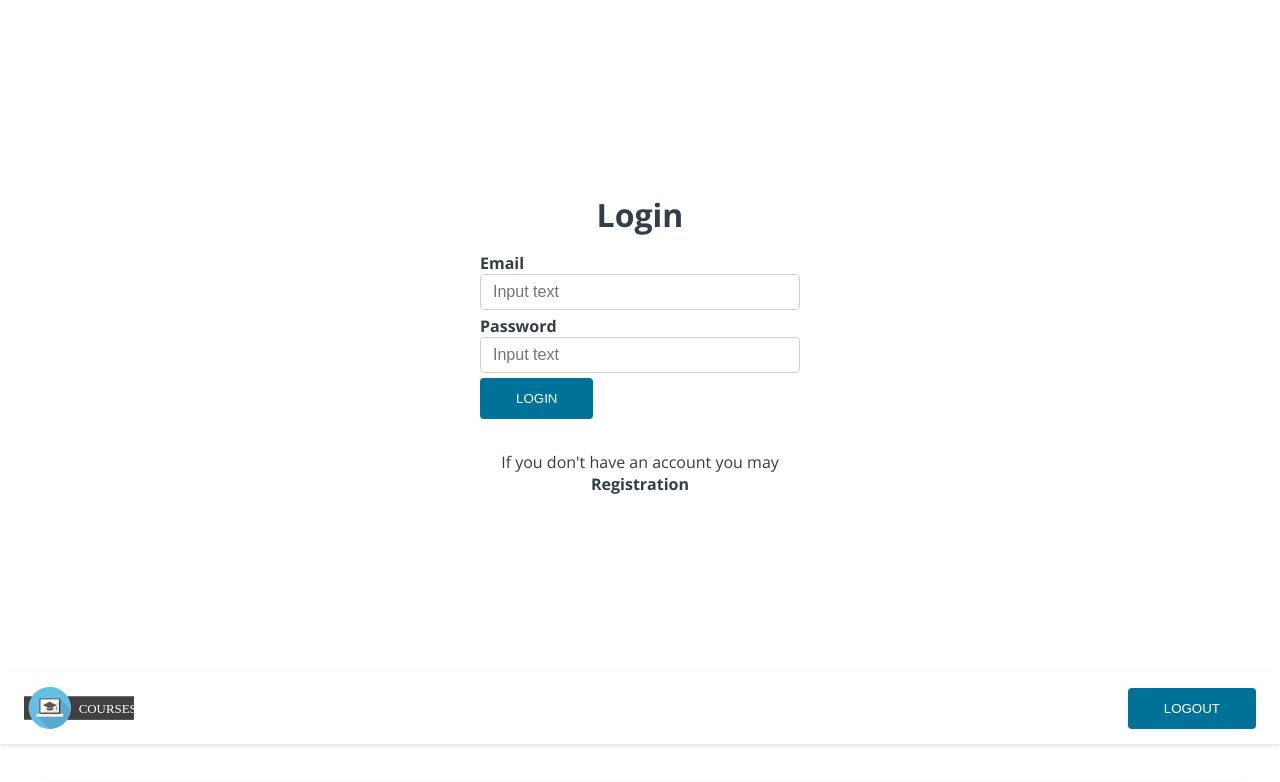
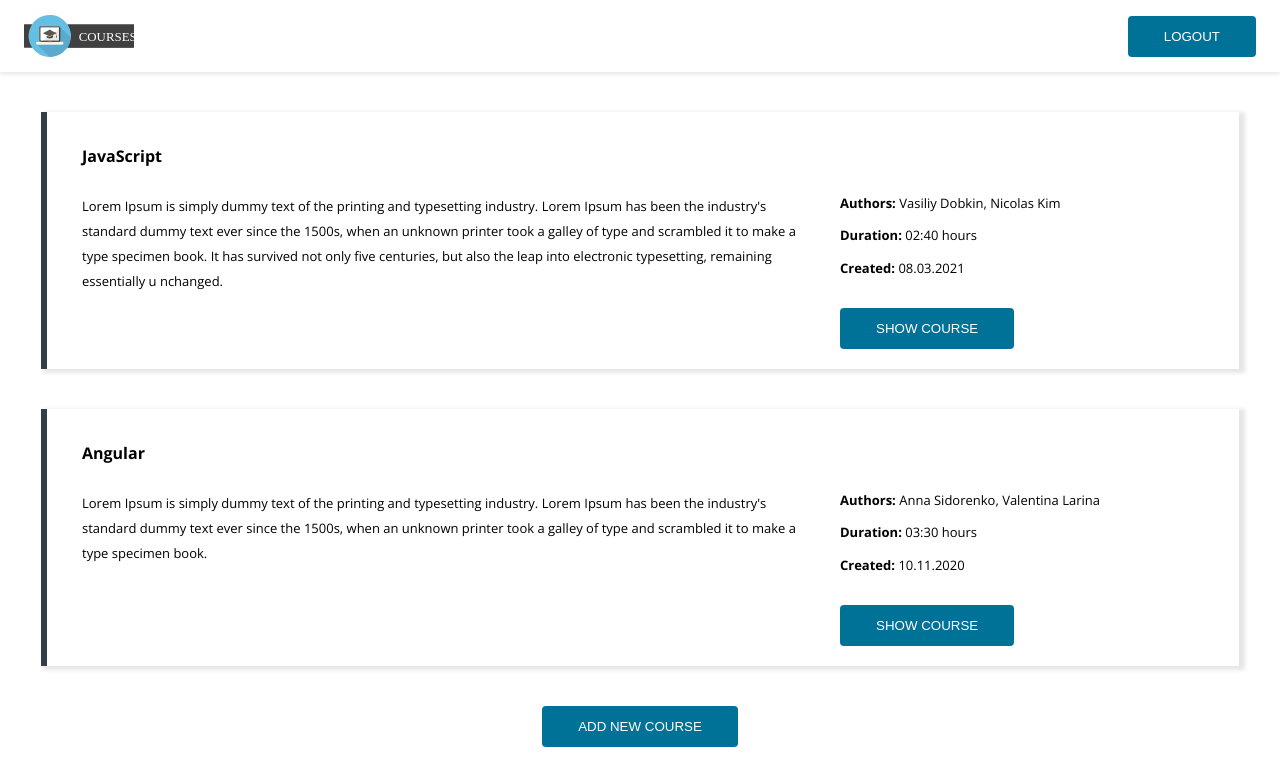
Before and after one commit to FreeFallRush/courses-app, a React (Vite) app: page / in a window 1280 px wide. Shown: the top 782 px of the page. Built offline with nearby package versions, Linux system fonts and the light colour scheme.

Commit message:
Added AuthorItem.types.ts in AuthorItem folder

```diff
--- a/src/App.tsx
+++ b/src/App.tsx
@@ -1,14 +1,14 @@
 import Header from "./components/Header/Header";
 import Courses from "./components/Courses/Courses";
 import { mockedCoursesList, mockedAuthorsList } from "./constants";
-import Login from "./pages/Login/Login";
+import AuthorItem from "./components/AuthorItem/AuthorItem";
 
 import "./App.css";
 
 function App() {
     return (
         <>
-            <Login />
+            <AuthorItem />
             <Header />
             <Courses courses={mockedCoursesList} authors={mockedAuthorsList} />
         </>
--- /dev/null
+++ b/src/components/AuthorItem/AuthorItem.types.ts
@@ -0,0 +1,5 @@
+export type AuthorItemProps = {
+    name: string;
+    onAdd?: () => void;
+    onDelete?: () => void;
+};
```
